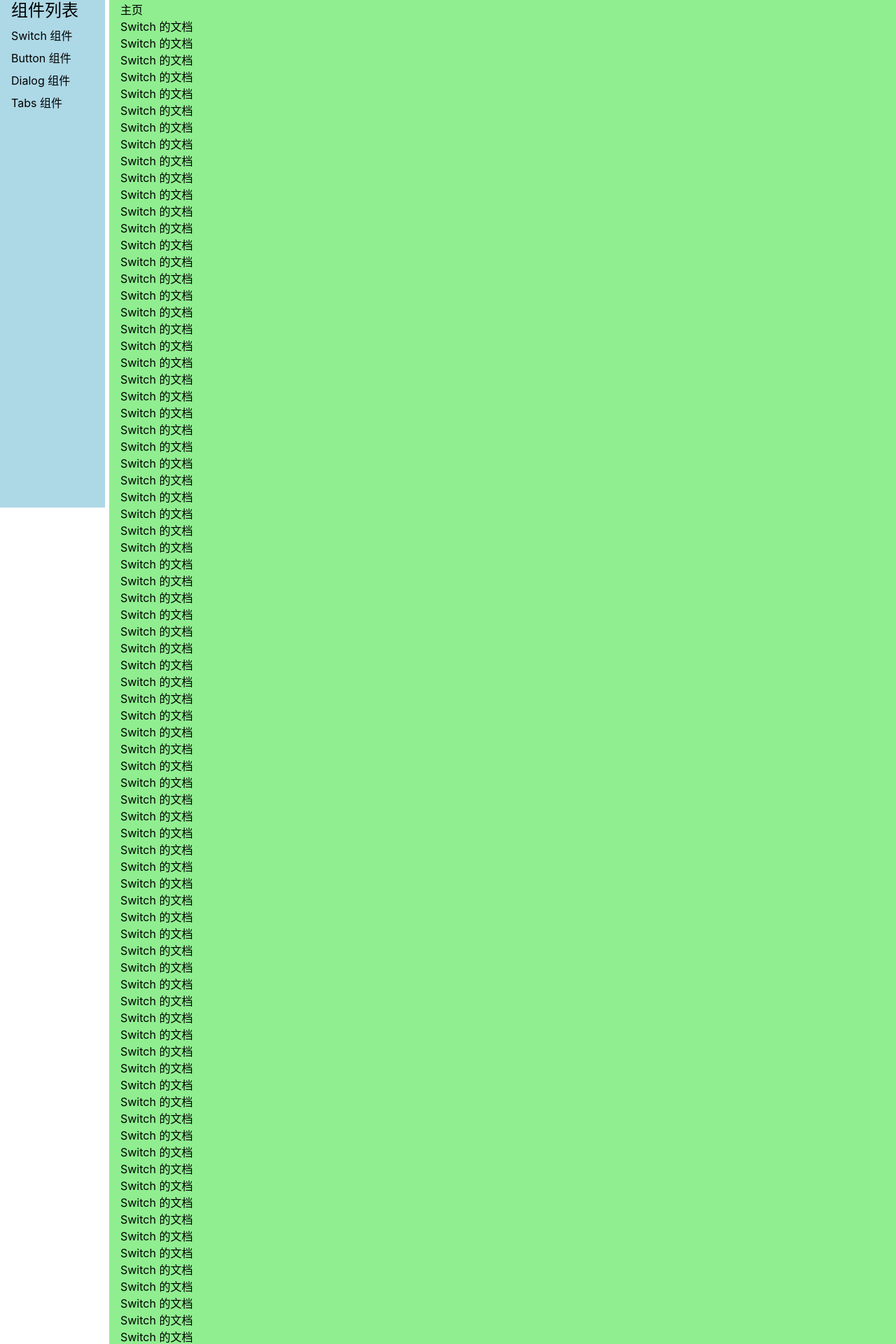
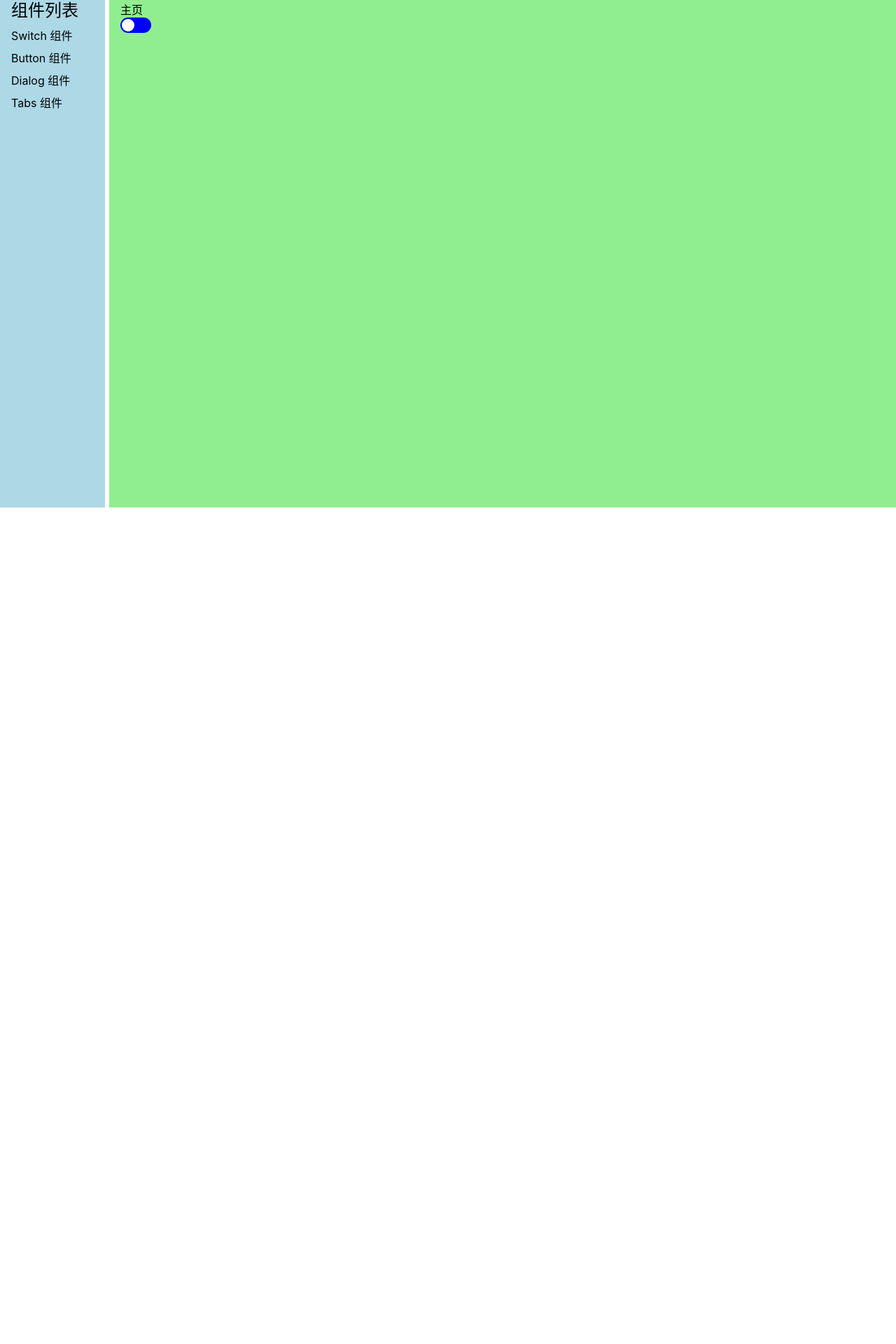
Before and after one commit to Guang-Yu6/UI-001-demo, a Vue app: page /#/doc/switch in a window 1280 px wide. Shown: the part 75-1995 px from the top of the page at 70% size. After the commit the page ends 800 px from the top, so only its background shows below. Built offline with nearby package versions, Linux system fonts and the light colour scheme.

Commit message:
Switch html css 1版

```diff
--- a/src/components/SwitchDemo.vue
+++ b/src/components/SwitchDemo.vue
@@ -1,84 +1,12 @@
 <template>
   <div>
-    <p>Switch 的文档</p>
-    <p>Switch 的文档</p>
-    <p>Switch 的文档</p>
-    <p>Switch 的文档</p>
-    <p>Switch 的文档</p>
-    <p>Switch 的文档</p>
-    <p>Switch 的文档</p>
-    <p>Switch 的文档</p>
-    <p>Switch 的文档</p>
-    <p>Switch 的文档</p>
-    <p>Switch 的文档</p>
-    <p>Switch 的文档</p>
-    <p>Switch 的文档</p>
-    <p>Switch 的文档</p>
-    <p>Switch 的文档</p>
-    <p>Switch 的文档</p>
-    <p>Switch 的文档</p>
-    <p>Switch 的文档</p>
-    <p>Switch 的文档</p>
-    <p>Switch 的文档</p>
-    <p>Switch 的文档</p>
-    <p>Switch 的文档</p>
-    <p>Switch 的文档</p>
-    <p>Switch 的文档</p>
-    <p>Switch 的文档</p>
-    <p>Switch 的文档</p>
-    <p>Switch 的文档</p>
-    <p>Switch 的文档</p>
-    <p>Switch 的文档</p>
-    <p>Switch 的文档</p>
-    <p>Switch 的文档</p>
-    <p>Switch 的文档</p>
-    <p>Switch 的文档</p>
-    <p>Switch 的文档</p>
-    <p>Switch 的文档</p>
-    <p>Switch 的文档</p>
-    <p>Switch 的文档</p>
-    <p>Switch 的文档</p>
-    <p>Switch 的文档</p>
-    <p>Switch 的文档</p>
-    <p>Switch 的文档</p>
-    <p>Switch 的文档</p>
-    <p>Switch 的文档</p>
-    <p>Switch 的文档</p>
-    <p>Switch 的文档</p>
-    <p>Switch 的文档</p>
-    <p>Switch 的文档</p>
-    <p>Switch 的文档</p>
-    <p>Switch 的文档</p>
-    <p>Switch 的文档</p>
-    <p>Switch 的文档</p>
-    <p>Switch 的文档</p>
-    <p>Switch 的文档</p>
-    <p>Switch 的文档</p>
-    <p>Switch 的文档</p>
-    <p>Switch 的文档</p>
-    <p>Switch 的文档</p>
-    <p>Switch 的文档</p>
-    <p>Switch 的文档</p>
-    <p>Switch 的文档</p>
-    <p>Switch 的文档</p>
-    <p>Switch 的文档</p>
-    <p>Switch 的文档</p>
-    <p>Switch 的文档</p>
-    <p>Switch 的文档</p>
-    <p>Switch 的文档</p>
-    <p>Switch 的文档</p>
-    <p>Switch 的文档</p>
-    <p>Switch 的文档</p>
-    <p>Switch 的文档</p>
-    <p>Switch 的文档</p>
-    <p>Switch 的文档</p>
-    <p>Switch 的文档</p>
-    <p>Switch 的文档</p>
-    <p>Switch 的文档</p>
-    <p>Switch 的文档</p>
-    <p>Switch 的文档</p>
-    <p>Switch 的文档</p>
-    <p>Switch 的文档</p>
-
+    <Switch/>
   </div>
 </template>
+
+<script lang='ts'>
+import Switch from '../lib/Switch.vue'
+export default {
+ components:{Switch}
+}
+</script>
--- /dev/null
+++ b/src/lib/Switch.vue
@@ -0,0 +1,34 @@
+<template>
+  <button>
+    <span></span>
+  </button>
+</template>
+
+<script lang='ts'>
+export default {
+  name: "Switch"
+}
+</script>
+
+<style lang='scss' scoped>
+$h: 22px;
+$h2: $h - 4px;
+button {
+  //子绝父相
+  height: $h;
+  width: $h*2;
+  border: none;
+  background: blue;
+  border-radius: $h/2;
+  position: relative;
+}
+span{
+  position: absolute;
+  top: 2px;
+  left: 2px;
+  height: $h2;
+  width: $h2;
+  background:white;
+  border-radius: $h2 / 2;
+}
+</style>
--- a/src/router.ts
+++ b/src/router.ts
@@ -14,7 +14,7 @@
         {path: '/', component: Home},
         {
             path: '/doc', component: Doc, children: [
-                { path: "", component: DocDemo },
+                {path: "", component: DocDemo },
                 {path: 'switch', component: SwitchDemo},
                 {path: 'button', component: ButtonDemo},
                 {path: 'tabs', component: TabsDemo},
```
